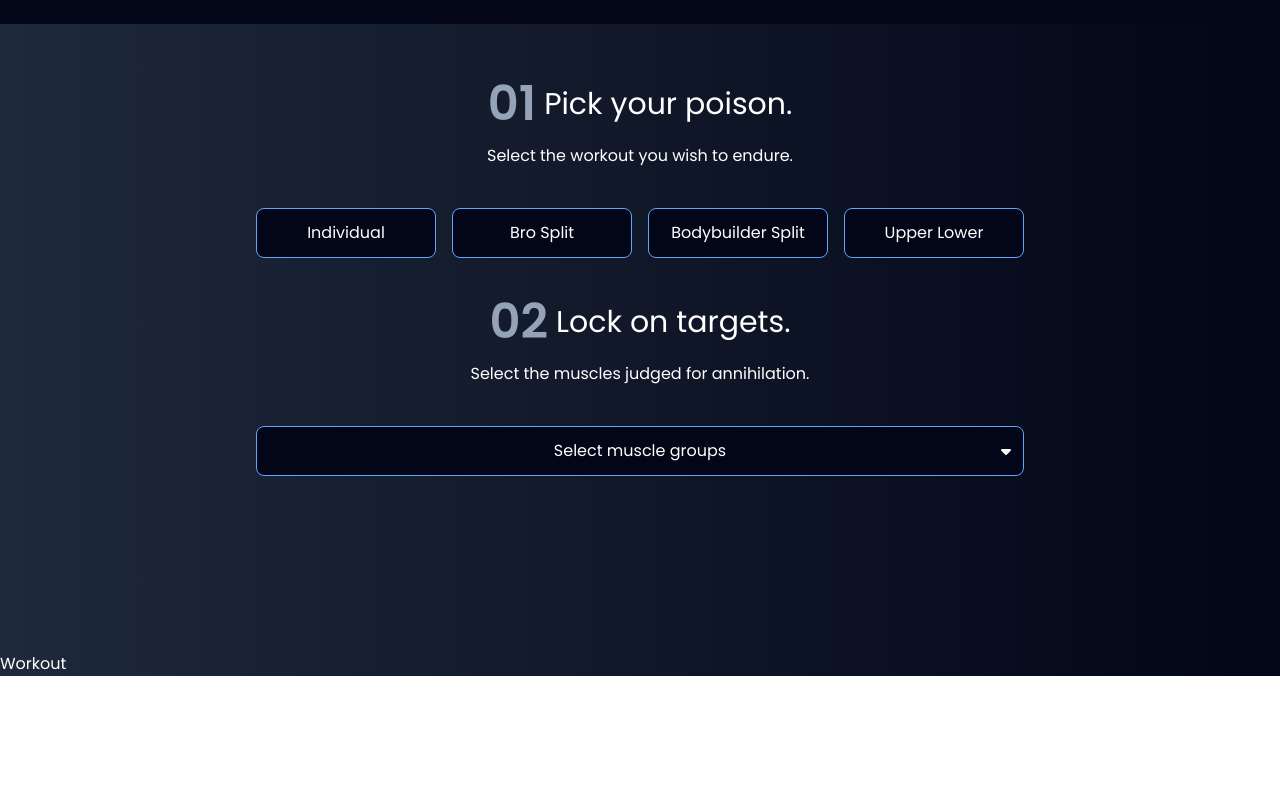
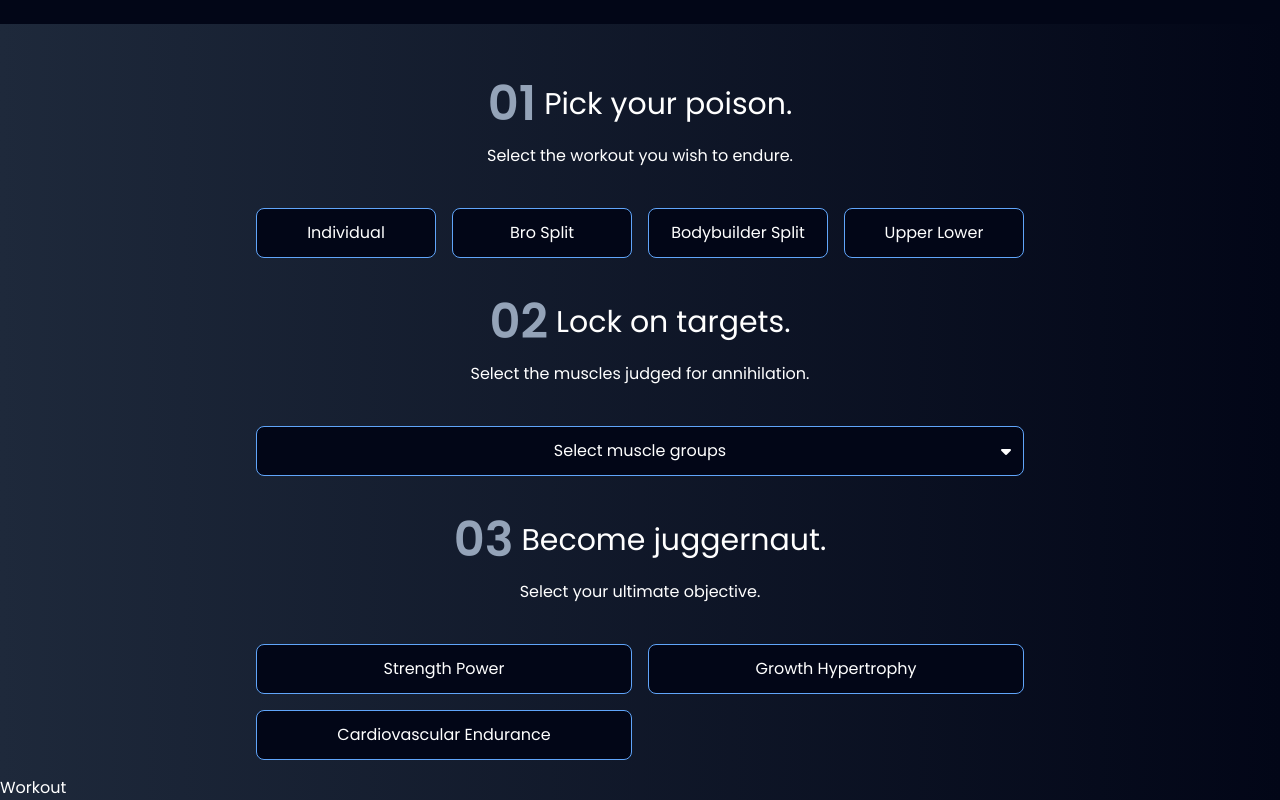
Before and after one commit to themistogenes/gym-app, a React (Vite) app: page / in a window 1280 px wide. Shown: the part 948-1748 px from the top of the page. Before the commit the page ends 1624 px from the top, so only its background shows below. Built offline with nearby package versions, Linux system fonts and the light colour scheme.

Commit message:
schemes section

```diff
--- a/src/components/Generator.jsx
+++ b/src/components/Generator.jsx
@@ -1,6 +1,6 @@
 import { useState } from "react"
 import SectionWrapper from "./SectionWrapper"
-import { WORKOUTS } from "../utils/swoldier"
+import { WORKOUTS, SCHEMES } from "../utils/swoldier"
 
 function Header({ index, title, description }) {
   return (
@@ -34,7 +34,7 @@ export default function Generator() {
         title={'Pick your poison.'}
         description={'Select the workout you wish to endure.'}
       />
-      <div className="grid grid-cols-2 sm:grid-cols-4 gap-4">
+      <div className="grid grid-cols-3 sm:grid-cols-4 gap-4">
         {
           Object.keys(WORKOUTS).map((type, typeIndex) => {
             return (
@@ -69,6 +69,28 @@ export default function Generator() {
           )
         }
       </div>
+      <Header
+        index={'03'}
+        title={'Become juggernaut.'}
+        description={'Select your ultimate objective.'}
+      />
+      <div className="grid grid-cols-2 gap-4">
+        {
+          Object.keys(SCHEMES).map((scheme, schemeIndex) => {
+            return (
+              <button
+                className="bg-slate-950 border border-blue-400 duration-200 hover:border-blue-600 py-3 rounded-lg"
+                key={schemeIndex}
+                onClick={() => {}}
+              >
+                <p className="capitalize">
+                  {scheme.replaceAll('_', ' ')}
+                </p>
+              </button>
+            )
+          })
+        }
+      </div>
     </SectionWrapper>
   )
 }
```
